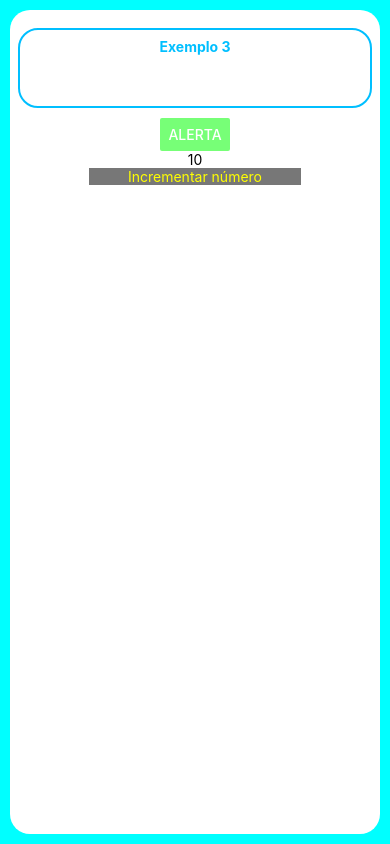
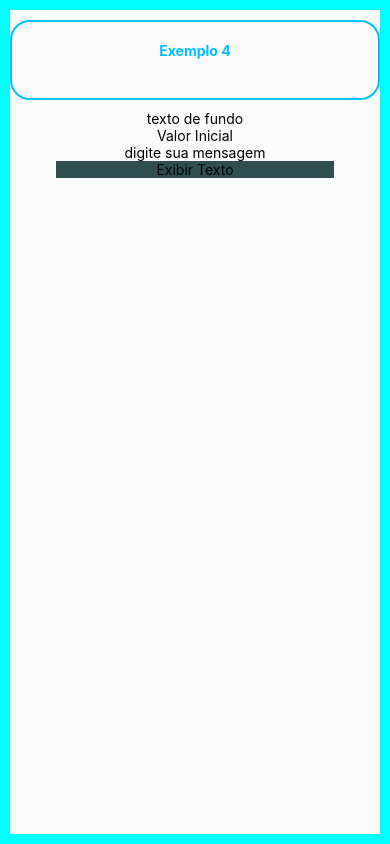
Before and after one commit to pedroaugruiz/aula-introducao-expo, a React Native app: screen / in a window 390 px wide. Built offline with nearby package versions, Linux system fonts and the light colour scheme; what react-native-responsive-fontsize would draw is missing.

Commit message:
aula 15/09

```diff
--- a/App.js
+++ b/App.js
@@ -8,6 +8,8 @@ import Exemplo02 from './src/exemplos/ex02';
 
 import Exemplo03 from './src/exemplos/ex03';
 
+import Exemplo04 from './src/exemplos/ex04';
+
 // Atividades
 
 import Atividade2 from './src/atividades/atv2';
@@ -15,7 +17,7 @@ import Atividade2 from './src/atividades/atv2';
 export default function App() {
   return (
     <View style={styles.container}>
-      <Exemplo03 />
+      <Exemplo04 />
     </View>
   );
 }
--- /dev/null
+++ b/src/atividades/atv3/styles.js
@@ -0,0 +1,43 @@
+import {RFPercentage} from "react-native-responsive-fontsize"
+import { StyleSheet } from "react-native";
+
+const styles = StyleSheet.create({
+    container: {
+        backgroundColor: '#fff',
+        padding: 8,
+        flex: 1,
+        alignItems: 'center',
+        borderRadius: 20,
+    },
+    titulo: {
+        fontSize: RFPercentage(3),
+        color: 'deepskyblue',
+        fontWeight: 'bold',
+        borderWidth: 2,
+        borderColor: 'deepskyblue',
+        marginTop: 10,
+        marginBottom: 10,
+        padding: 8,
+        width: '100%',
+        height: 80,
+        textAlign: 'center',
+        textAlignVertical: 'center',
+        borderRadius: 20,
+    },
+    texto: {
+        fontSize: RFPercentage(2.2),
+    },
+    botao: {
+        backgroundColor: '#777',
+        width: '60%',
+        borderRadius: RFPercentage(1),
+        padding: RFPercentage(1),
+        alignItems: 'center',
+    },
+    txtbotao: {
+        color: '#ff0',
+        fontSize: RFPercentage(2),
+    },
+});
+
+export default styles;
--- /dev/null
+++ b/src/exemplos/ex04/index.js
@@ -0,0 +1,47 @@
+import { View, Text, TextInput, TouchableOpacity } from "react-native";
+
+import styles from "./styles";
+import { useState } from "react";
+
+function Exemplo4 () {
+
+    const [texto, setTexto] = useState('');
+    const [txt2, setTxt2] = useState('Valor Inicial');
+
+    return(
+        <View style={styles.container}>
+            <Text style={styles.titulo}>Exemplo 4</Text>
+
+            <Text style={styles.txt}>{texto}</Text>
+
+            <TextInput
+                onChangeText={setTexto}
+                placeholder='texto de fundo'
+                keyboardType='ascii-capable'
+                // editable={false}
+                // multiline
+                // numberOfLines={4}
+                maxLength={7}
+                // secureTextEntry
+                style={styles.input}
+            />
+
+            <Text style={styles.txt}>{txt2}</Text>
+
+            <TextInput
+                // onChangeText={setTexto}
+                placeholder='digite sua mensagem'
+                keyboardType='ascii-capable'
+                style={styles.input}
+            />
+
+            <TouchableOpacity
+            style={styles.botao}
+            onPress={() => {}}
+            >
+                <Text style={styles.txtBotao}>Exibir Texto</Text>
+            </TouchableOpacity>
+        </View>
+    )
+}
+export default Exemplo4;
--- /dev/null
+++ b/src/exemplos/ex04/styles.js
@@ -0,0 +1,52 @@
+import {RFPercentage} from "react-native-responsive-fontsize"
+import { StyleSheet } from "react-native";
+
+const styles = StyleSheet.create({
+    container: {
+        backgroundColor: '#fafafa',
+        flex: 1,
+        alignItems: 'center',
+    },
+    titulo: {
+        fontSize: RFPercentage(3),
+        color: 'deepskyblue',
+        fontWeight: 'bold',
+        borderWidth: 2,
+        borderColor: 'deepskyblue',
+        marginTop: 10,
+        marginBottom: 10,
+        padding: 20,
+        width: '100%',
+        height: 80,
+        textAlign: 'center',
+        textAlignVertical: 'center',
+        borderRadius: 20,
+    },
+    txt: {
+        fontSize: RFPercentage(2.5),
+    },
+    input: {
+        borderWidth: RFPercentage(0.5),
+        borderColor: 'darkslategrey',
+        width: '80%',
+        borderRadius: RFPercentage(1.5),
+        padding: RFPercentage(1.5),
+        fontSize: RFPercentage(2),
+        textAlign: 'center',
+    },
+    botao: {
+        backgroundColor: 'darkslategrey',
+        width: '75%',
+        borderRadius: RFPercentage(2),
+        padding: RFPercentage(1),
+        alignItems: 'center',
+        justifyContent: 'center',
+        margin: RFPercentage(2),
+    },
+    txtbotao:{
+        fontSize: RFPercentage(2),
+        color: '#fafafa',
+    },
+});
+
+export default styles;
```
Also changed, not shown: src/atividades/atv3/index.js (added, +37 -0 lines).
